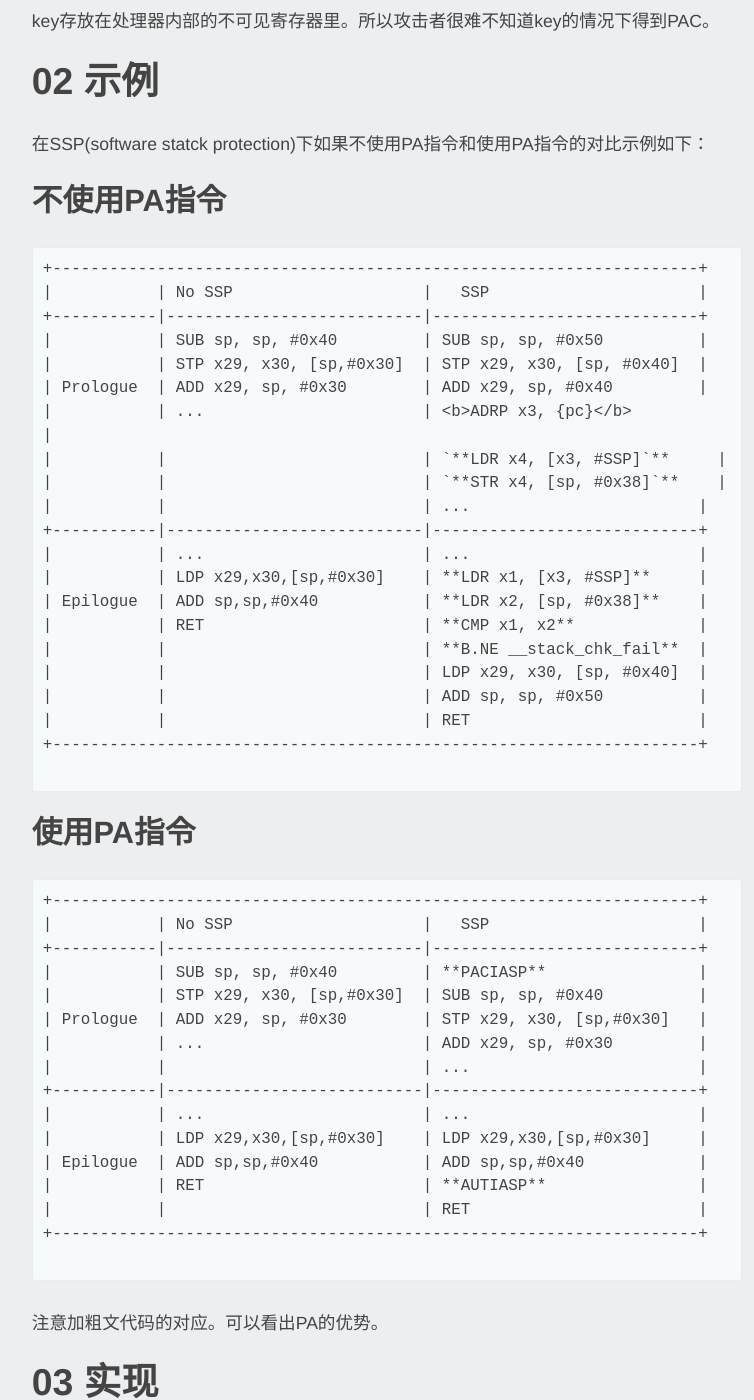
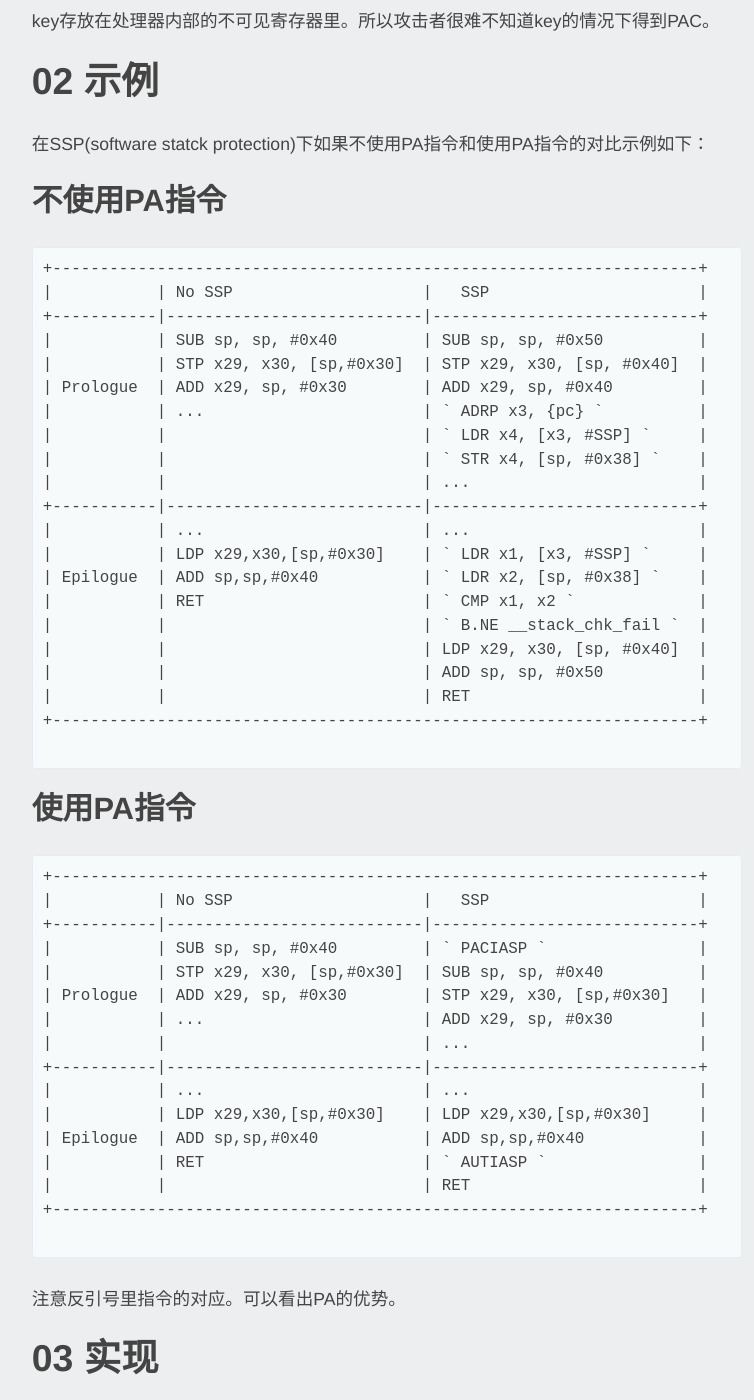
Before and after one commit to hardenedlinux/hardenedlinux.github.io, a Jekyll site: the page built from _posts/2017-06-13-ARM_PA.md, in a window 1280 px wide and 1400 px high, scrolled down 1551 px. Shown: the whole window, without its empty margins (253-1007 px from the left). Built offline with Jekyll 4.4.1, drawn with Linux system fonts in a browser that asks for light colours; nearby versions of some CDN libraries.

Commit message:
updata ARM PA

````diff
--- a/_posts/2017-06-13-ARM_PA.md
+++ b/_posts/2017-06-13-ARM_PA.md
@@ -63,16 +63,16 @@ key存放在处理器内部的不可见寄存器里。所以攻击者很难不
 |           | SUB sp, sp, #0x40         | SUB sp, sp, #0x50          |
 |           | STP x29, x30, [sp,#0x30]  | STP x29, x30, [sp, #0x40]  |
 | Prologue  | ADD x29, sp, #0x30        | ADD x29, sp, #0x40         |
-|           | ...                       | <b>ADRP x3, {pc}</b>          |
-|           |                           | `**LDR x4, [x3, #SSP]`**     |
-|           |                           | `**STR x4, [sp, #0x38]`**    |
+|           | ...                       | ` ADRP x3, {pc} `          |
+|           |                           | ` LDR x4, [x3, #SSP] `     |
+|           |                           | ` STR x4, [sp, #0x38] `    |
 |           |                           | ...                        |
 +-----------|---------------------------|----------------------------+
 |           | ...                       | ...                        |
-|           | LDP x29,x30,[sp,#0x30]    | **LDR x1, [x3, #SSP]**     |
-| Epilogue  | ADD sp,sp,#0x40           | **LDR x2, [sp, #0x38]**    |
-|           | RET                       | **CMP x1, x2**             |
-|           |                           | **B.NE __stack_chk_fail**  |
+|           | LDP x29,x30,[sp,#0x30]    | ` LDR x1, [x3, #SSP] `     |
+| Epilogue  | ADD sp,sp,#0x40           | ` LDR x2, [sp, #0x38] `    |
+|           | RET                       | ` CMP x1, x2 `             |
+|           |                           | ` B.NE __stack_chk_fail `  |
 |           |                           | LDP x29, x30, [sp, #0x40]  |
 |           |                           | ADD sp, sp, #0x50          |
 |           |                           | RET                        |
@@ -86,7 +86,7 @@ key存放在处理器内部的不可见寄存器里。所以攻击者很难不
 +--------------------------------------------------------------------+
 |           | No SSP                    |   SSP                      |
 +-----------|---------------------------|----------------------------+
-|           | SUB sp, sp, #0x40         | **PACIASP**                |
+|           | SUB sp, sp, #0x40         | ` PACIASP `                |
 |           | STP x29, x30, [sp,#0x30]  | SUB sp, sp, #0x40          |
 | Prologue  | ADD x29, sp, #0x30        | STP x29, x30, [sp,#0x30]   |
 |           | ...                       | ADD x29, sp, #0x30         |
@@ -95,13 +95,13 @@ key存放在处理器内部的不可见寄存器里。所以攻击者很难不
 |           | ...                       | ...                        |
 |           | LDP x29,x30,[sp,#0x30]    | LDP x29,x30,[sp,#0x30]     |
 | Epilogue  | ADD sp,sp,#0x40           | ADD sp,sp,#0x40            |
-|           | RET                       | **AUTIASP**                |
+|           | RET                       | ` AUTIASP `                |
 |           |                           | RET                        |
 +--------------------------------------------------------------------+
 
 ```
 
-注意加粗文代码的对应。可以看出PA的优势。
+注意反引号里指令的对应。可以看出PA的优势。
 
 
 ## 03 实现
````
